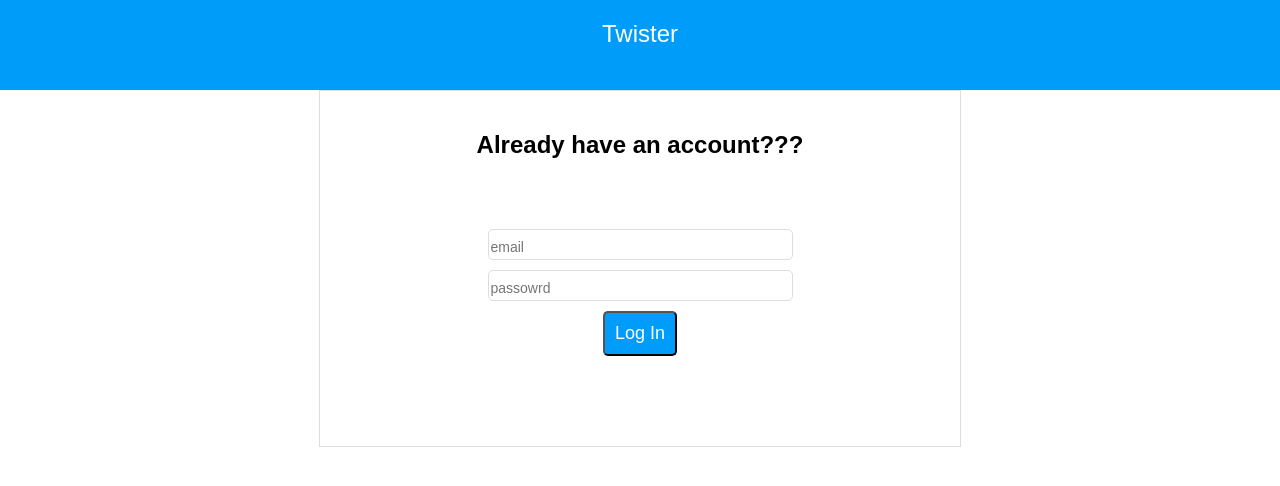
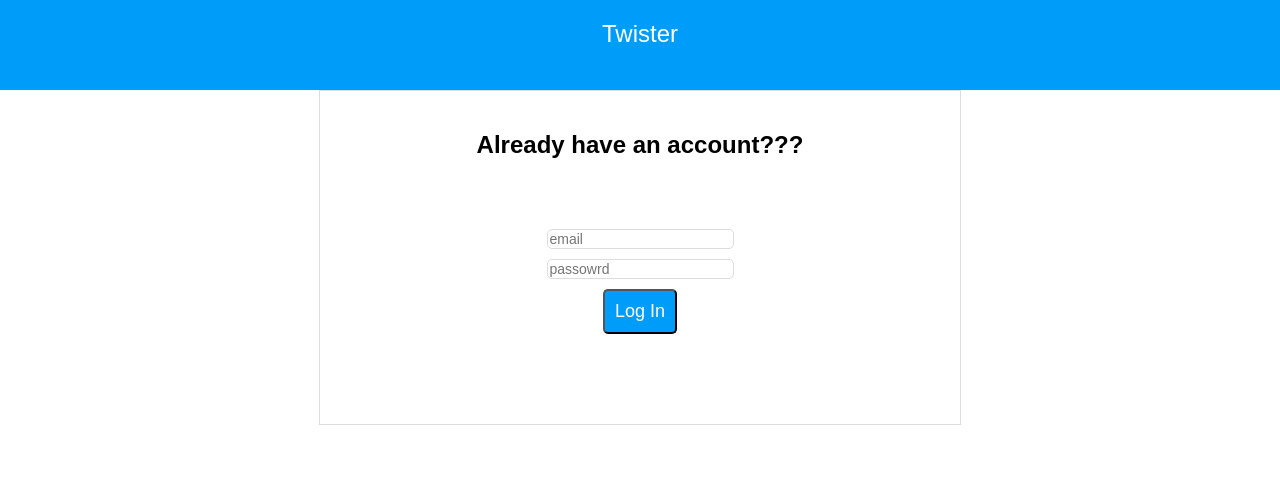
Before and after one commit to awesome-graphql-space/react-graphql, a React (Create React App) app: page /login in a window 1280 px wide. Shown: the top 486 px of the page. Built offline with nearby package versions, Linux system fonts and the light colour scheme.

Commit message:
font size should be small

```diff
--- a/src/App.js
+++ b/src/App.js
@@ -4,7 +4,6 @@ import './App.css';
 import SignupForm from './components/SignupForm'
 import styled from 'styled-components';
 import Header from './components/Header'
-
 
 class App extends Component {
   render() {
--- a/src/components/LoginForm.js
+++ b/src/components/LoginForm.js
@@ -32,7 +32,7 @@ const Button = styled.button`
 `;
 
 const Input = styled.input`
-  font-size: 1.45em;
+  font-size: 14px;
   border: 1px solid #ddd;
   display:block;
   margin: 10px auto;
--- a/src/components/SignupForm.js
+++ b/src/components/SignupForm.js
@@ -32,7 +32,7 @@ const Button = styled.button`
 `;
 
 const Input = styled.input`
-  font-size: 1.45em;
+  font-size: 14px;
   border: 1px solid #ddd;
   display:block;
   margin: 10px auto;
```
